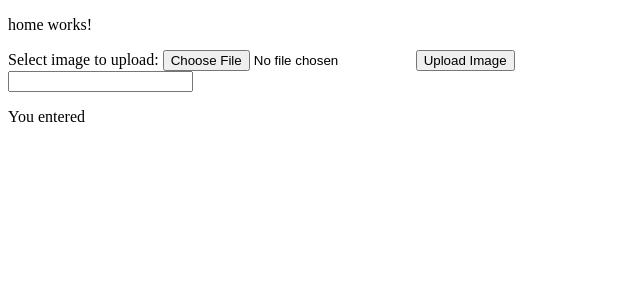
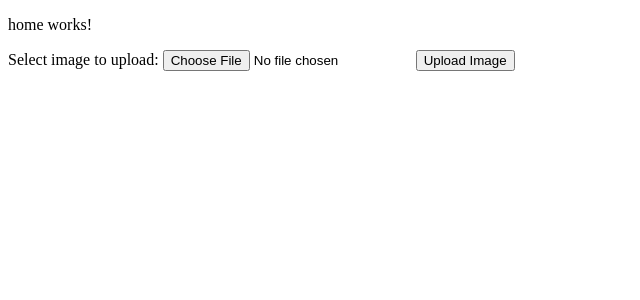
Before and after one commit to Nadeera3784/angular-file-upload, an Angular app: page / in a window 1280 px wide. Shown: the top 300 px of the page, without its empty margins (0-640 px from the left). Built offline with nearby package versions, Linux system fonts and the light colour scheme.

Commit message:
feat : unnecessary elements removed

```diff
--- a/src/app/home/home.component.html
+++ b/src/app/home/home.component.html
@@ -6,6 +6,3 @@
     <input type="file" name="photo" id="photo"  (change)="fileEvent($event)">
     <input type="submit" value="Upload Image" name="submit">
 </form>
-
-<input type="text" name="value" [(ngModel)]="value">
-<p> You entered {{value}}</p>
```
